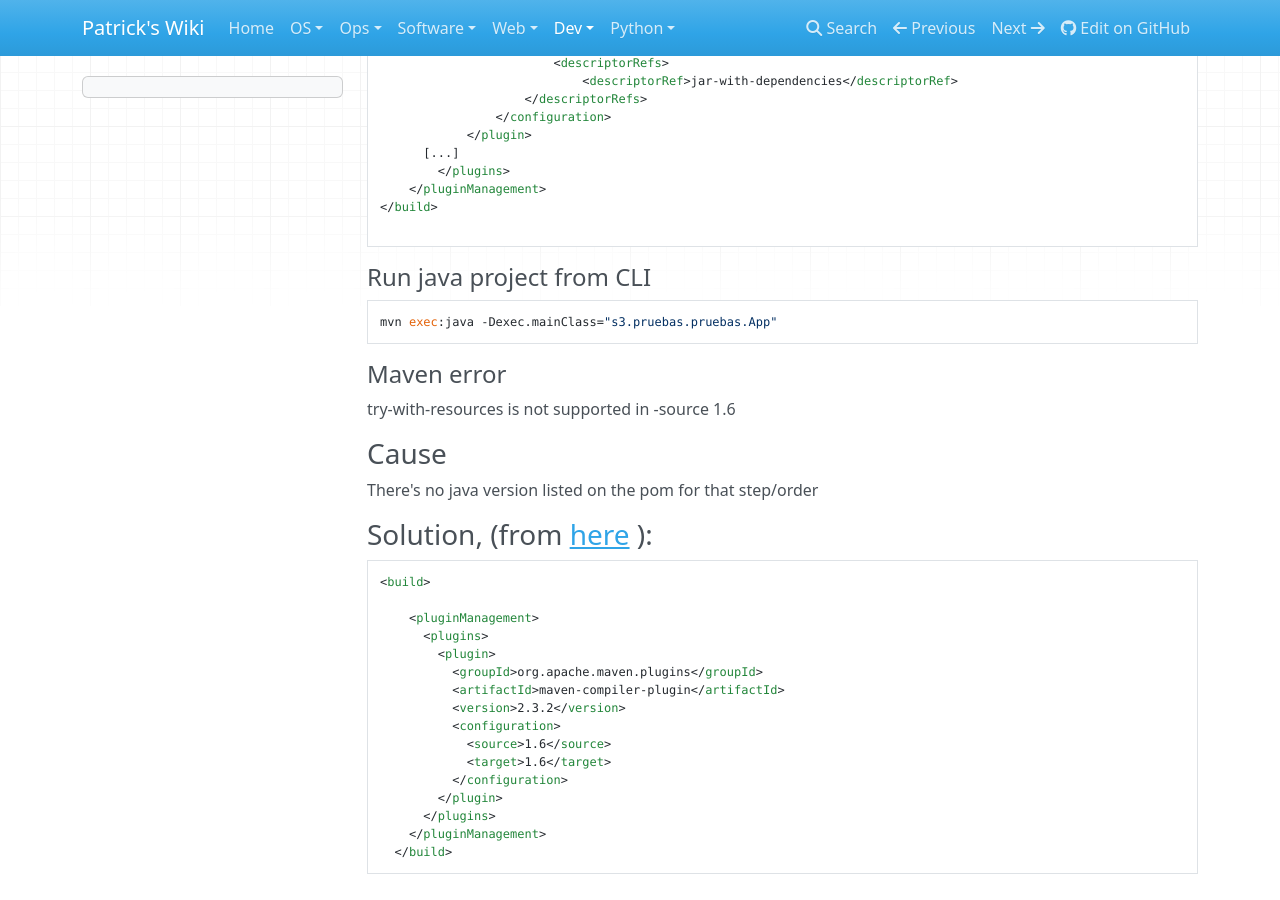
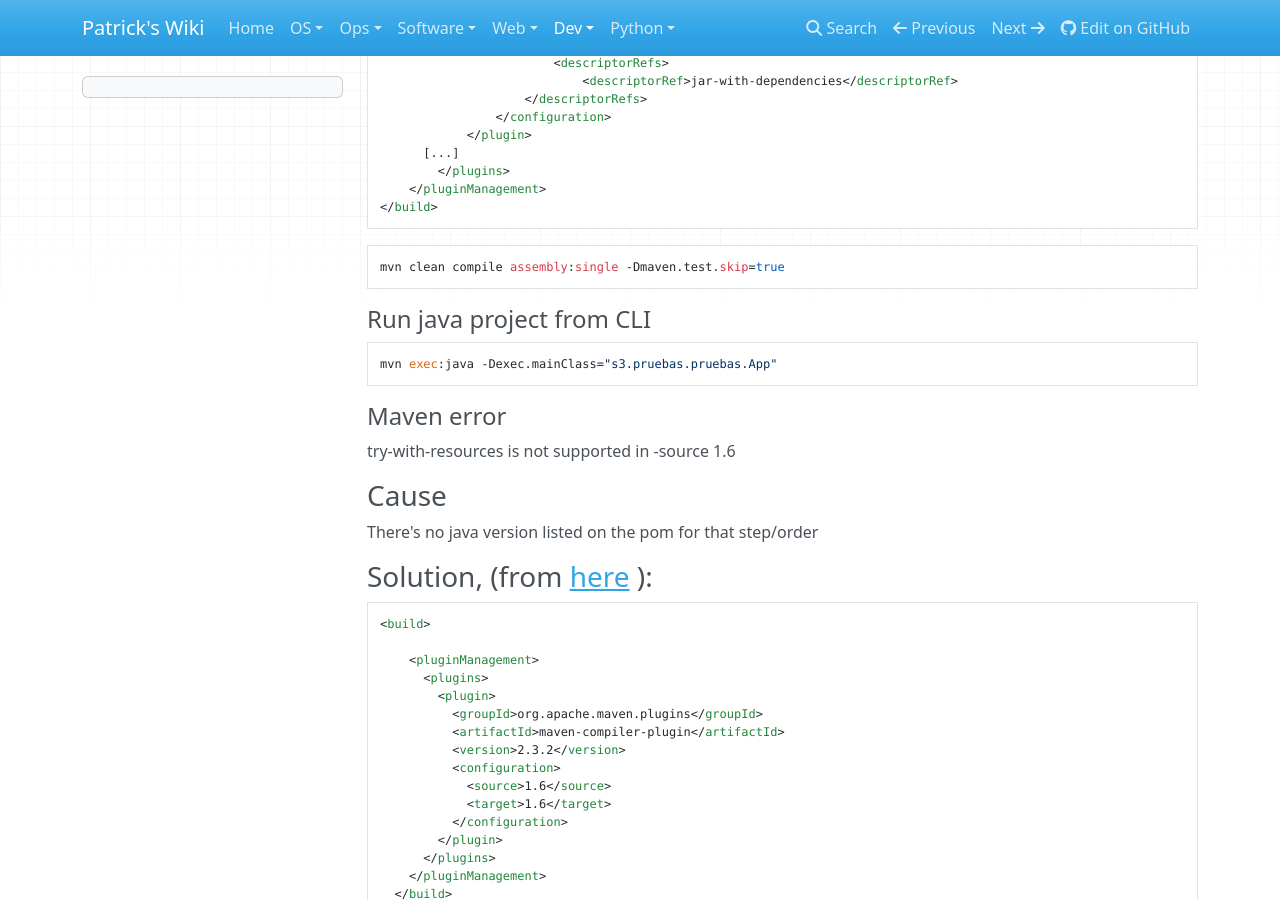
Before and after one commit to patsancu/wiki, an MkDocs documentation site: the page built from docs/dev/Java/Maven.md, in a window 1280 px wide and 900 px high, scrolled down 734 px. Built offline with MkDocs 1.6.1, drawn with Linux system fonts in a browser that asks for light colours; nearby versions of some CDN libraries.

Commit message:
mvn: correct assembly plugin

````diff
--- a/docs/dev/Java/Maven.md
+++ b/docs/dev/Java/Maven.md
@@ -1,6 +1,6 @@
 ### Maven
 ### Create executable jar
-In pom.xml
+* In pom.xml
 ```
 <build>
     <pluginManagement>
@@ -43,7 +43,9 @@ In pom.xml
         </plugins>
     </pluginManagement>
 </build>
-
+```
+```
+mvn clean compile assembly:single -Dmaven.test.skip=true
 ```
 #### Run java project from CLI
 ```
````
